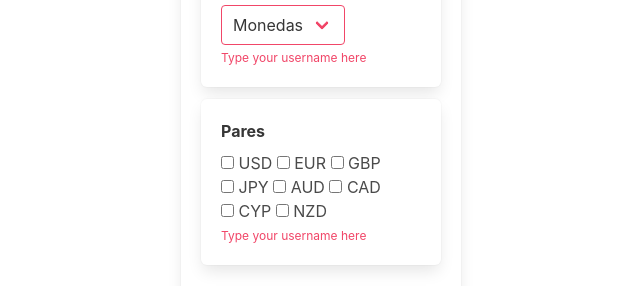
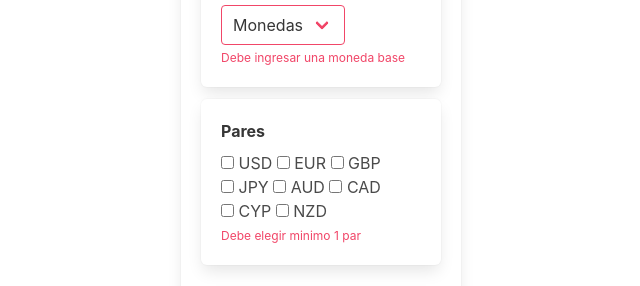
Before and after one commit to blaschug/exchange-rate-page, a website: page index.html in a window 1280 px wide. Both pictures are taken after typing "2020-01-15", "5" into the empty fields and a click on the button "Continuar". Shown: the part 381-667 px from the top of the page, 307-947 px from the left. Drawn offline with nearby package versions, Linux system fonts and the light colour scheme.

Commit message:
Se agrego descripcion a los errores

```diff
--- a/index.html
+++ b/index.html
@@ -35,7 +35,7 @@
                   />
                 </div>
                 <p id="valida-fecha" class="is-hidden help is-danger">
-                  Type your username here
+                  Debe ingresar una fecha
                 </p>
               </div>
 
@@ -55,7 +55,7 @@
                   </select>
                 </div>
                 <p id="valida-moneda" class="is-hidden help is-danger">
-                  Type your username here
+                  Debe ingresar una moneda base
                 </p>
               </div>
               <div id="pares" class="box">
@@ -93,7 +93,7 @@
                   NZD
                 </label>
                 <p id="valida-pares" class="is-hidden help is-danger">
-                  Type your username here
+                  Debe elegir minimo 1 par
                 </p>
               </div>
               <div class="box">
```
